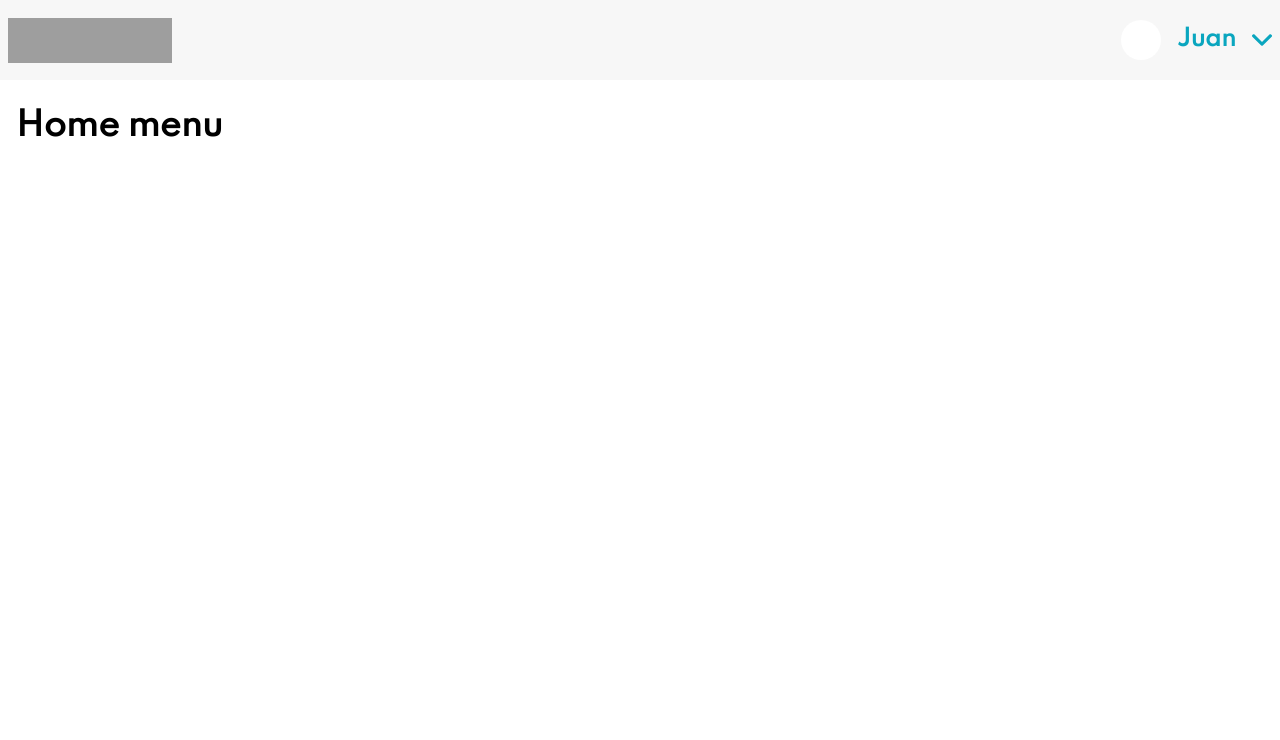
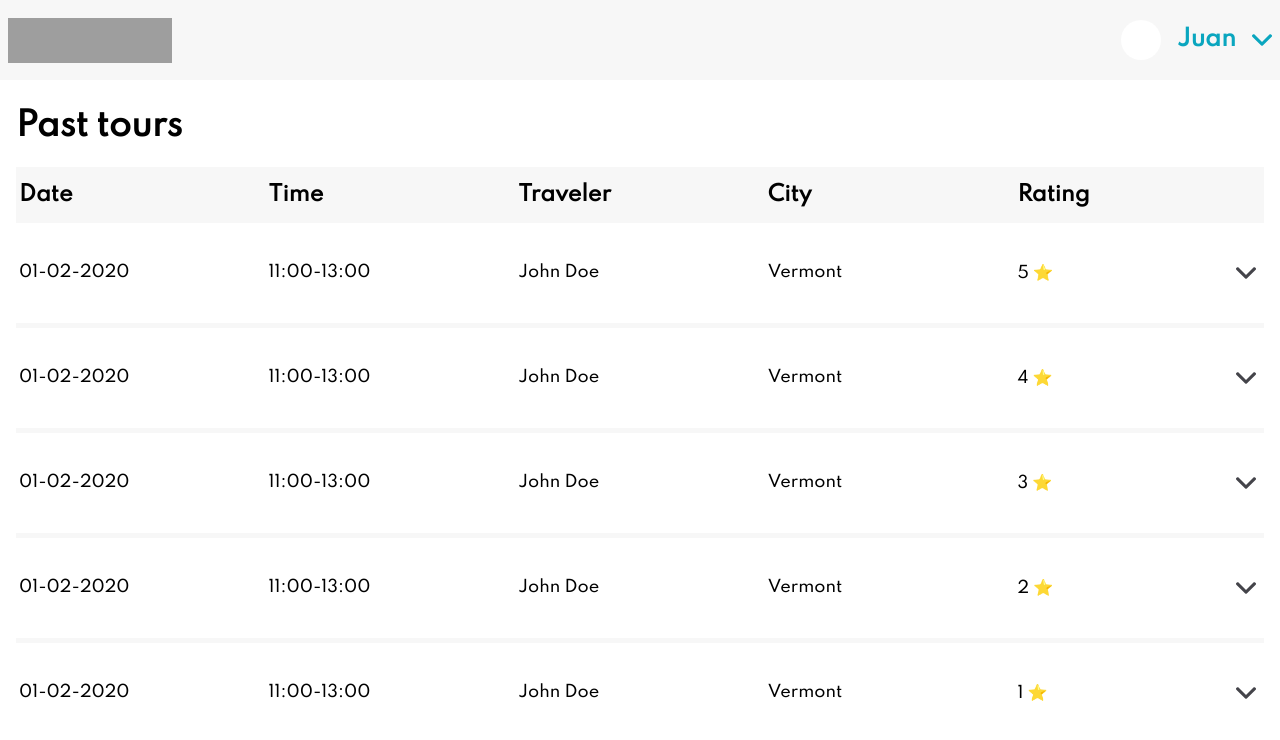
Before and after one commit to jfarellano/trial-project, a React (Create React App) app: page /#/past in a window 1280 px wide. Shown: the top 740 px of the page. Built offline with nearby package versions, Linux system fonts and the light colour scheme; grey boxes are pictures that could not be loaded.

Commit message:
[feat] Past

```diff
--- a/src/App.js
+++ b/src/App.js
@@ -7,6 +7,7 @@ import {
 
 import Index from './pages/index'
 import Pending from './pages/pending'
+import Past from './pages/past'
 import Header from './components/header'
 import './styles/main.scss'
 
@@ -19,6 +20,9 @@ export default function App() {
             <Route path="/pending">
               <Pending />
             </Route>
+            <Route path="/past">
+              <Past />
+            </Route>
             <Route path="/">
               <Index />
             </Route>
--- a/src/components/header.js
+++ b/src/components/header.js
@@ -17,7 +17,7 @@ function Header() {
             <Dropdown title='Tours'>
               <Item>Upcoming</Item>
               <Item to='/pending'>Pending</Item>
-              <Item>Past</Item>
+              <Item to='/past'>Past</Item>
             </Dropdown>
             <Item>Host tours</Item>
           </Menu>
--- /dev/null
+++ b/src/pages/past.js
@@ -0,0 +1,56 @@
+import React, { useState } from 'react';
+import Table from '../components/table'
+import Header from '../components/table/header'
+import HeaderItem from '../components/table/header.item'
+import Row from '../components/table/row'
+
+function Past() {
+
+  // Raw data
+  const [past, setPast] = useState([
+    { date: '01-02-2020', time: '11:00-13:00', traveler: 'John Doe', city: 'Vermont', rating: '5'},
+    { date: '01-02-2020', time: '11:00-13:00', traveler: 'John Doe', city: 'Vermont', rating: '4'},
+    { date: '01-02-2020', time: '11:00-13:00', traveler: 'John Doe', city: 'Vermont', rating: '3'},
+    { date: '01-02-2020', time: '11:00-13:00', traveler: 'John Doe', city: 'Vermont', rating: '2'},
+    { date: '01-02-2020', time: '11:00-13:00', traveler: 'John Doe', city: 'Vermont', rating: '1'},
+  ])
+
+  return (
+    <div className='past'>
+      <h1>Past tours</h1>
+      <Table>
+        <Header>
+          <HeaderItem>Date</HeaderItem>
+          <HeaderItem>Time</HeaderItem>
+          <HeaderItem>Traveler</HeaderItem>
+          <HeaderItem>City</HeaderItem>
+          <HeaderItem>Rating</HeaderItem>
+        </Header>
+        { past.map( tour => {
+          return (
+            <Row
+              columns={[
+                tour.date,
+                tour.time,
+                tour.traveler,
+                tour.city,
+                tour.rating + ' ⭐'
+              ]}
+              body={(
+                <div>
+                  <h2>This is a custom body</h2>
+                  <p>Date: {tour.date}</p><br/>
+                  <p>Time: {tour.time}</p><br/>
+                  <p>City: {tour.city}</p><br/>
+                  <p>Rating: {'⭐'.repeat(parseInt(tour.rating))}</p><br/>
+                  <button>Yes it supports Buttons</button>
+                </div>
+              )}/>
+          )
+        })}
+      </Table>
+    </div>
+  );
+}
+
+export default Past
```
